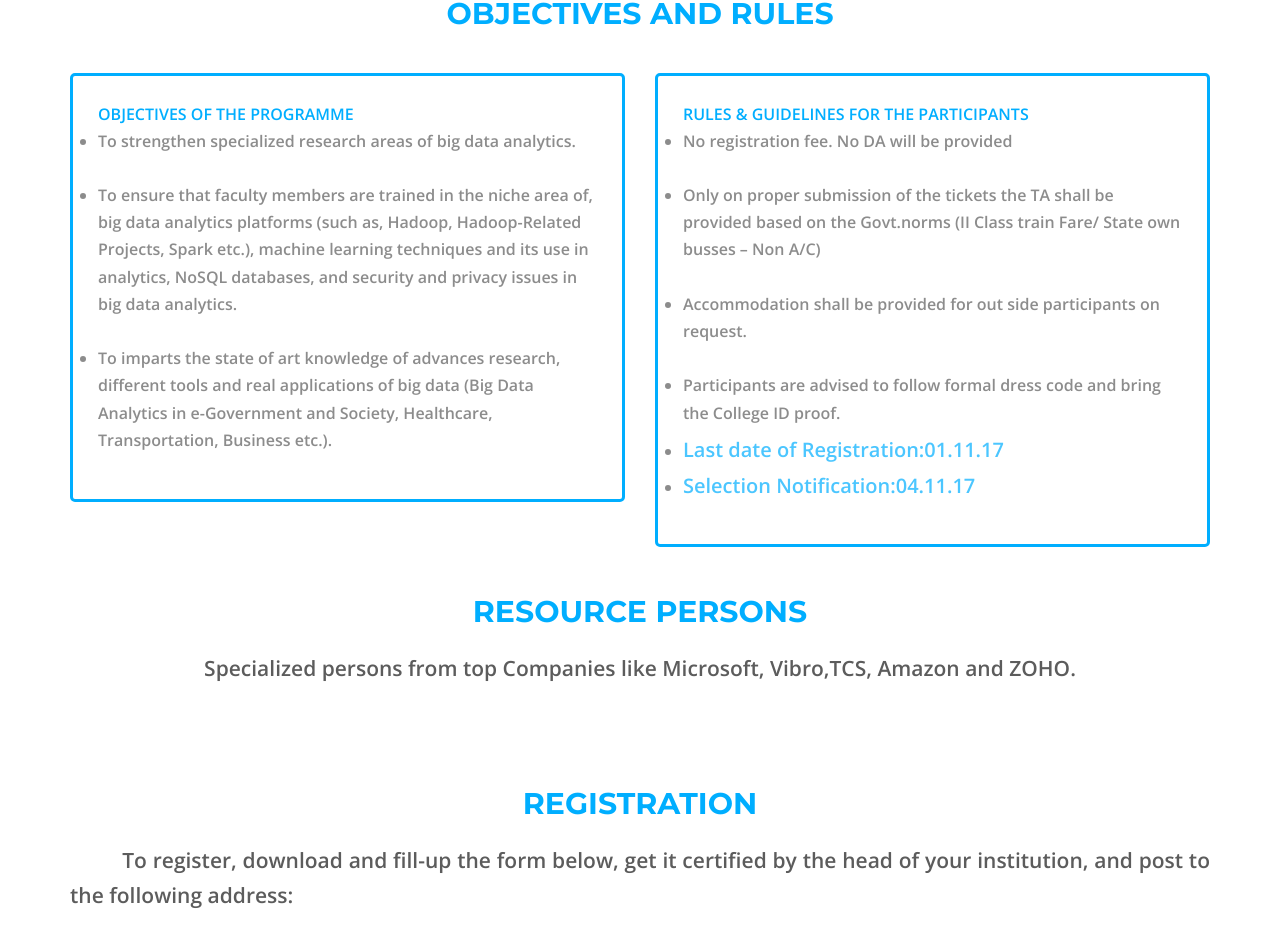
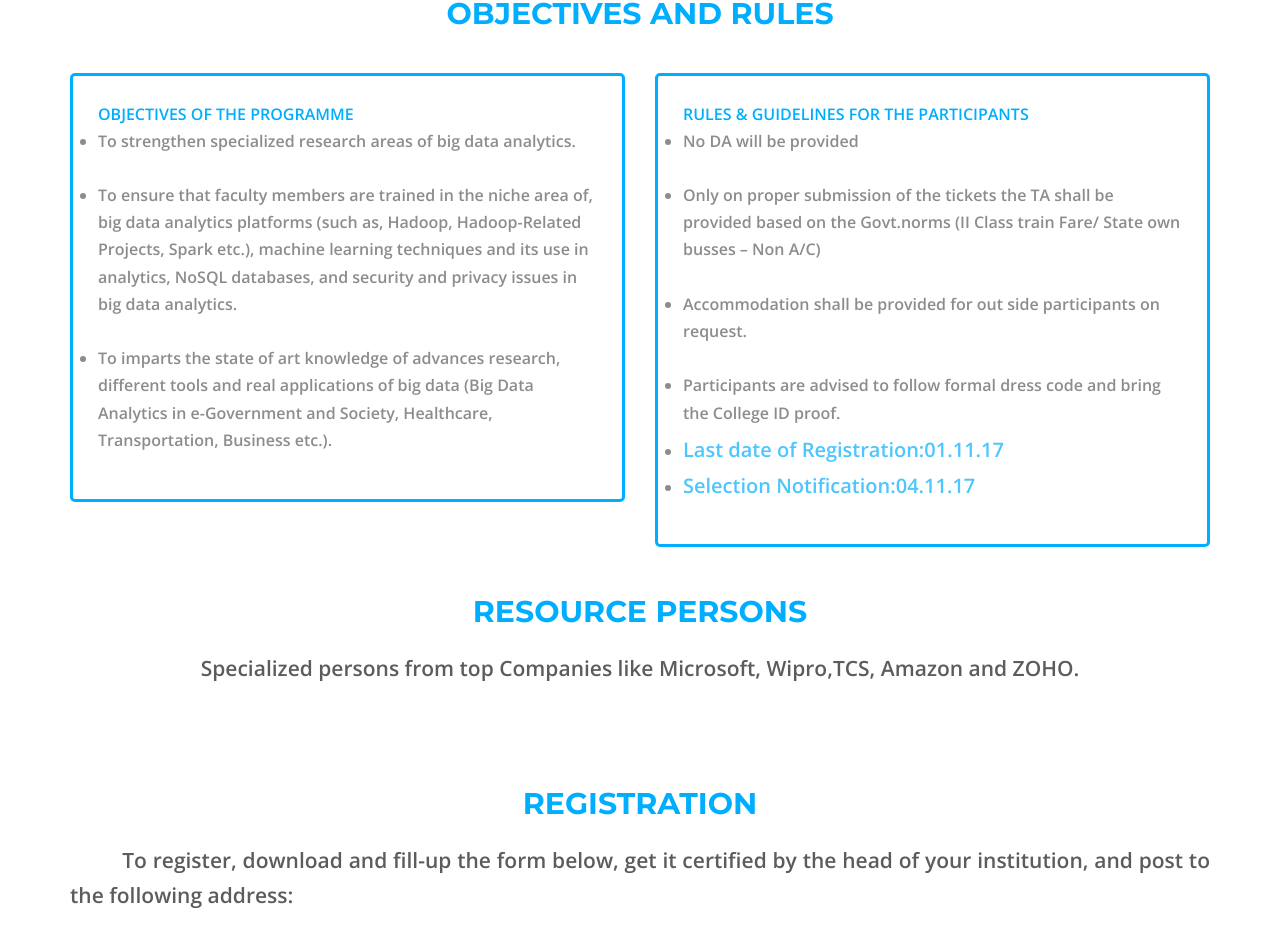
Before and after one commit to BITSATHYCSE/bigdata, a plain HTML site: page index.html in a window 1280 px wide. Shown: the part 2915-3842 px from the top of the page. Drawn offline with nearby package versions, Linux system fonts and the light colour scheme; some packages are replaced by stand-ins of ours; a script that the page names is missing.

Commit message:
Update index.html

```diff
--- a/index.html
+++ b/index.html
@@ -506,7 +506,7 @@ BIG DATA ANALYTICS</h2>
 <div class="pricing-item highlighted-plan wow zoomIn" data-wow-delay="0.6s" data-wow-duration="2s">
 <div class="plan-name">Rules & Guidelines for the Participants</div>
 <ol class="plan-features">
-<li><strong>No registration fee. No DA will be provided </strong> </li><br>
+<li><strong>No DA will be provided </strong> </li><br>
 <li><strong>Only on proper submission of the tickets the TA shall be provided based on the Govt.norms (II Class train Fare/ State own busses – Non A/C) </strong> </li><br>
 <li> <strong>Accommodation shall be provided for out side participants on request. </strong> </li><br>
 <li> <strong>Participants are advised to follow formal dress code and bring the College ID proof. </strong> </li>
@@ -524,7 +524,7 @@ Selection Notification:04.11.17</h6></li>
 <h4 class="countdown_title text-center wow fadeInLeft">RESOURCE PERSONS</h4>
 
 
-<p class="lead text-center  wow fadeInUp"><strong>Specialized persons from top Companies like Microsoft, Vibro,TCS, Amazon and ZOHO.</strong></p>
+<p class="lead text-center  wow fadeInUp"><strong>Specialized persons from top Companies like Microsoft, Wipro,TCS, Amazon and ZOHO.</strong></p>
 
 </div>
 </div>
```
